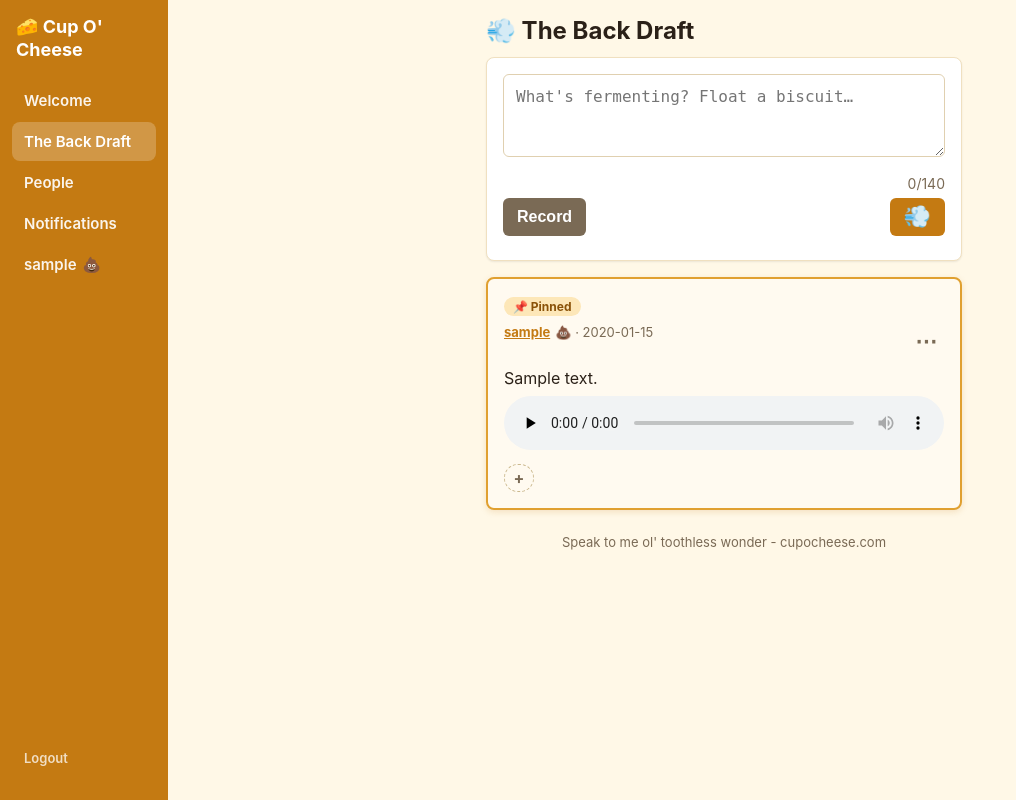
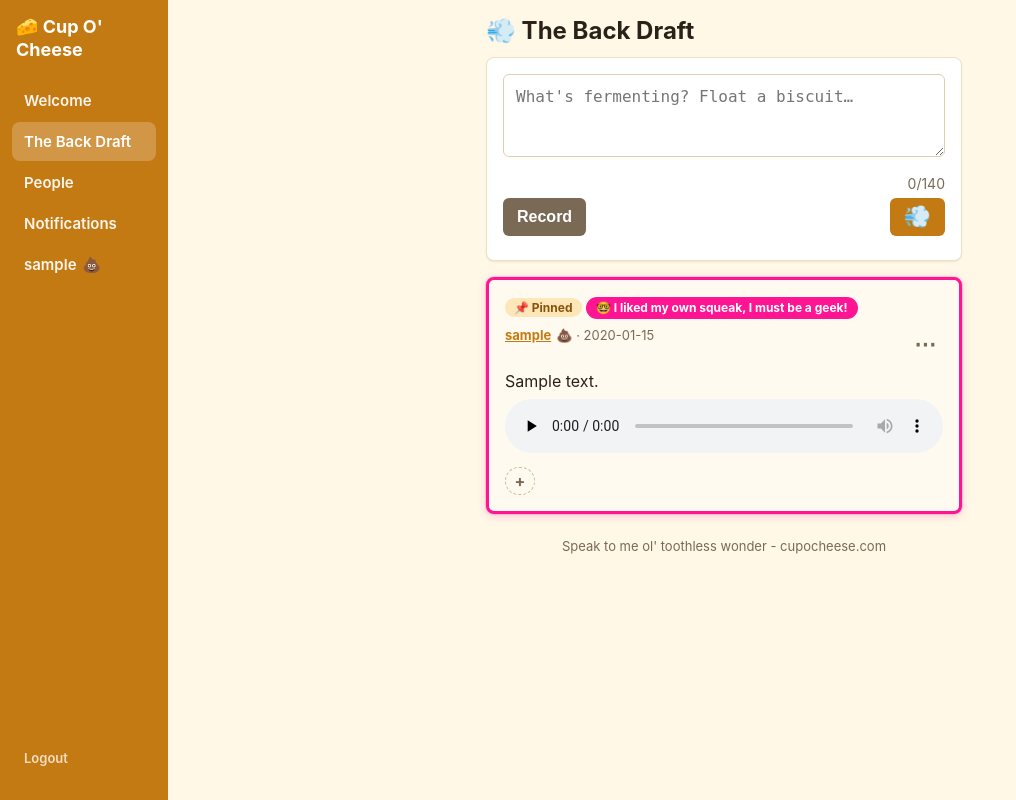
Before and after one commit to jason85alexander-arch/cupocheese, a Flask app: page / in a window 1280 px wide. Shown: the whole page, without its empty margins (0-1016 px from the left). Run offline with Flask 3, Linux system fonts and the light colour scheme; the visitor is signed in with stand-in values (Sample User, id 1); tables that the repository leaves empty hold one stand-in row (values such as "Sample post"); data that the repository does not hold is empty.

Commit message:
Cheek Squeak ignores self-reactions; permanent hot pink geek mark on self-reacted posts

```diff
--- a/app.py
+++ b/app.py
@@ -145,6 +145,8 @@ def init_db():
             db.execute("ALTER TABLE posts ADD COLUMN audio_path TEXT")
         if "pinned_at" not in post_cols:
             db.execute("ALTER TABLE posts ADD COLUMN pinned_at TEXT")
+        if "self_reacted_at" not in post_cols:
+            db.execute("ALTER TABLE posts ADD COLUMN self_reacted_at TEXT")
         # Profile fields (avatar + self-selected top 3 posts)
         cols = {row["name"] for row in db.execute("PRAGMA table_info(users)").fetchall()}
         for col, typ in (
@@ -182,6 +184,10 @@ def init_db():
         db.execute(
             "CREATE INDEX IF NOT EXISTS idx_board_posts_board ON board_posts (board_user_id, created_at)"
         )
+        bp_cols = {row["name"] for row in db.execute("PRAGMA table_info(board_posts)").fetchall()}
+        if "self_reacted_at" not in bp_cols:
+            # Permanent "geek" mark: set on the author's first reaction to their own post, never cleared.
+            db.execute("ALTER TABLE board_posts ADD COLUMN self_reacted_at TEXT")
         # Emoji reactions (no comments) on feed posts and Cheese Board posts.
         db.execute("""
             CREATE TABLE IF NOT EXISTS reactions (
@@ -359,12 +365,13 @@ def week_bounds(now_utc=None, weeks_back=0):
 
 
 def top_post_between(db, start_utc, end_utc):
-    """Feed post created in [start, end) with most reactions; ties -> most distinct reactors, then earliest."""
+    """Feed post created in [start, end) with most reactions from people other than its author;
+    ties -> most distinct (non-author) reactors, then earliest. Self-reactions never count."""
     return db.execute(
         """
         SELECT p.id, p.user_id, p.created_at, COUNT(r.id) AS n, COUNT(DISTINCT r.user_id) AS d
         FROM posts p
-        JOIN reactions r ON r.target_type = 'post' AND r.target_id = p.id
+        JOIN reactions r ON r.target_type = 'post' AND r.target_id = p.id AND r.user_id != p.user_id
         WHERE p.created_at >= ? AND p.created_at < ?
         GROUP BY p.id
         HAVING COUNT(r.id) >= 1
@@ -460,6 +467,11 @@ def toggle_reaction(kind, target_id):
             owner = db.execute(f"SELECT {owner_col} AS uid FROM {table} WHERE id = ?", (target_id,)).fetchone()
             if owner:
                 notify(db, owner["uid"], viewer["id"], "reaction", kind, target_id, emoji)
+                if owner["uid"] == viewer["id"]:
+                    db.execute(
+                        f"UPDATE {table} SET self_reacted_at = ? WHERE id = ? AND self_reacted_at IS NULL",
+                        (_now_utc().isoformat(), target_id),
+                    )
     else:
         # Un-react: drop the matching unread notification.
         db.execute(
@@ -471,7 +483,9 @@ def toggle_reaction(kind, target_id):
     if _wants_json():
         rx = load_reactions(db, kind, [target_id], viewer["id"])[target_id]
         bar = get_template_attribute("_reactions.html", "reaction_bar")
-        return jsonify({"ok": True, "on": on, "html": str(bar(kind, target_id, rx))})
+        mark = db.execute(f"SELECT self_reacted_at FROM {table} WHERE id = ?", (target_id,)).fetchone()
+        return jsonify({"ok": True, "on": on, "html": str(bar(kind, target_id, rx)),
+                        "self_reacted": bool(mark and mark["self_reacted_at"])})
     anchor = ("#post-%d" if kind == "post" else "#bp-%d") % target_id
     return redirect(back.split("#")[0] + anchor)
 
@@ -483,7 +497,8 @@ def _cheek_squeak_context(db, viewer):
     out = {"label": _week_label(week_start), "winner": None, "leader": None}
     if award:
         row = db.execute(
-            "SELECT p.id, p.user_id, p.content, p.audio_path, p.created_at, COALESCE(u.username, 'unknown') AS username "
+            "SELECT p.id, p.user_id, p.content, p.audio_path, p.created_at, p.self_reacted_at, "
+            "COALESCE(u.username, 'unknown') AS username "
             "FROM posts p LEFT JOIN users u ON u.id = p.user_id WHERE p.id = ?",
             (award["post_id"],),
         ).fetchone()
@@ -578,7 +593,7 @@ def index():
     db = get_db()
     base_sql = """
         SELECT posts.id, posts.user_id, posts.content, posts.created_at, posts.audio_path,
-               posts.pinned_at, COALESCE(users.username, 'unknown') AS username
+               posts.pinned_at, posts.self_reacted_at, COALESCE(users.username, 'unknown') AS username
         FROM posts
         LEFT JOIN users ON posts.user_id = users.id
     """
@@ -600,6 +615,7 @@ def index():
             "audio_path": row["audio_path"],
             "username": row["username"],
             "pinned": bool(row["pinned_at"]),
+            "self_reacted": bool(row["self_reacted_at"]),
             "can_pin": can_pin_post(viewer, row["user_id"], viewer_admin),
             "can_manage": can_manage_post(viewer, row["user_id"]),
         })
@@ -914,7 +930,7 @@ def _load_top_posts(db, user_row):
         if not pid:
             continue
         post = db.execute(
-            "SELECT id, content, created_at, audio_path, pinned_at FROM posts WHERE id = ? AND user_id = ?",
+            "SELECT id, content, created_at, audio_path, pinned_at, self_reacted_at FROM posts WHERE id = ? AND user_id = ?",
             (pid, user_row["id"]),
         ).fetchone()
         if post:
@@ -953,6 +969,7 @@ def user_profile(username):
             "audio_path": post["audio_path"],
             "can_manage": is_owner or viewer_admin,
             "pinned": bool(post["pinned_at"]),
+            "self_reacted": bool(post["self_reacted_at"]),
             "can_pin": can_pin_post(viewer, profile["id"], viewer_admin),
         })
     board = _load_board(db, profile["id"], viewer)
@@ -1025,7 +1042,7 @@ def _save_audio_upload(clip, prefix="bd_"):
 def _load_board(db, board_user_id, viewer):
     rows = db.execute(
         """
-        SELECT b.id, b.board_user_id, b.author_id, b.body, b.audio_path, b.created_at,
+        SELECT b.id, b.board_user_id, b.author_id, b.body, b.audio_path, b.created_at, b.self_reacted_at,
                u.username AS author_username, u.avatar_path AS author_avatar
         FROM board_posts b
         LEFT JOIN users u ON u.id = b.author_id
@@ -1043,6 +1060,7 @@ def _load_board(db, board_user_id, viewer):
             "created_at": r["created_at"] or "",
             "author_username": r["author_username"],
             "author_avatar": r["author_avatar"],
+            "self_reacted": bool(r["self_reacted_at"]),
             "can_delete": can_delete_board_post(viewer, r),
         }
         for r in rows
--- a/templates/_reactions.html
+++ b/templates/_reactions.html
@@ -13,3 +13,7 @@
   </details>
 </form>
 {%- endmacro %}
+
+{% macro geek_badge(marked) -%}
+{% if marked %}<div class="geek-badge"><span aria-hidden="true">🤓</span> I liked my own squeak, I must be a geek!</div>{% endif %}
+{%- endmacro %}
--- a/templates/base.html
+++ b/templates/base.html
@@ -145,6 +145,12 @@
         .welcome-cta { display: block; text-align: center; background: #c47a12; color: #fff !important; font-size: 19px; font-weight: 700;
                        padding: 16px 20px; border-radius: 10px; text-decoration: none; margin: 8px 0 24px; min-height: 24px; }
         .welcome-cta:hover { background: #a9680f; }
+        /* Self-reaction shame: permanent hot pink outline (wins over pinned/squeak amber border) */
+        .self-reacted, .card.self-reacted, .card.post-pinned.self-reacted, .card.squeak-card.self-reacted {
+            border: 3px solid #ff1493 !important; box-shadow: 0 0 0 1px rgba(255,20,147,.15), 0 2px 8px rgba(255,20,147,.22); }
+        .top-fart.self-reacted, .board-item.self-reacted { border-radius: 12px; padding: 10px; margin: 6px 0; }
+        .geek-badge { display: inline-block; font-size: 12px; font-weight: 700; color: #fff; background: #ff1493;
+                      border-radius: 999px; padding: 3px 10px; margin: 0 0 8px; line-height: 1.35; }
         .notif-badge { display: inline-block; min-width: 18px; padding: 1px 6px; border-radius: 999px; background: #d93025; color: #fff;
                        font-size: 11px; font-weight: 700; line-height: 16px; text-align: center; vertical-align: 1px; box-sizing: border-box; }
         .nav-ico { position: relative; }
@@ -373,6 +379,18 @@
       .then(function (r) { if (r.status === 401) { window.location.href = "/login"; throw 0; } return r.json(); })
       .then(function (d) {
         if (!d || !d.ok) throw 0;
+        if (d.self_reacted) {
+          var key = form.action.match(/\/react\/(post|board)\/(\d+)/);
+          if (key) document.querySelectorAll('[data-geek="' + key[1] + ':' + key[2] + '"]').forEach(function (el) {
+            el.classList.add("self-reacted");
+            if (el.querySelector(".geek-badge")) return;
+            var b = document.createElement("div");
+            b.className = "geek-badge";
+            b.innerHTML = '<span aria-hidden="true">🤓</span> I liked my own squeak, I must be a geek!';
+            var anchor = el.querySelector(".post-card-head, .squeak-meta");
+            if (anchor) anchor.parentNode.insertBefore(b, anchor); else el.insertBefore(b, el.firstChild);
+          });
+        }
         var tmp = document.createElement("div");
         tmp.innerHTML = d.html;
         var fresh = tmp.firstElementChild;
--- a/templates/feed.html
+++ b/templates/feed.html
@@ -1,13 +1,14 @@
 {% extends "base.html" %}
 {% block title %}The Back Draft - Cup O' Cheese{% endblock %}
 {% block content %}
-{% from "_reactions.html" import reaction_bar %}
+{% from "_reactions.html" import reaction_bar, geek_badge %}
 <h1 class="profile-name feed-heading">💨 The Back Draft</h1>
 {% if squeak %}
-<div class="card squeak-card" id="cheek-squeak">
+<div class="card squeak-card{% if squeak.winner and squeak.winner.self_reacted_at %} self-reacted{% endif %}" id="cheek-squeak"{% if squeak.winner %} data-geek="post:{{ squeak.winner.id }}"{% endif %}>
     <div class="squeak-title">🏆 Cheek Squeak O' the Week <span class="squeak-week">{{ squeak.label }}</span></div>
     {% if squeak.winner %}
     {% set w = squeak.winner %}
+    {{ geek_badge(w.self_reacted_at) }}
     <div class="post-meta squeak-meta">
         {% if w.username != 'unknown' %}<strong><a href="{{ url_for('user_profile', username=w.username) }}">{{ w.username }}</a>{{ admin_badge(w.username) }}</strong>{% else %}<strong>{{ w.username }}</strong>{% endif %}
         · {{ w.reaction_count }} reaction{{ '' if w.reaction_count == 1 else 's' }}
@@ -39,8 +40,9 @@
 </div>
 
 {% for post in posts %}
-<div class="card{% if post.pinned %} post-pinned{% endif %}" id="post-{{ post.id }}">
+<div class="card{% if post.pinned %} post-pinned{% endif %}{% if post.self_reacted %} self-reacted{% endif %}" id="post-{{ post.id }}" data-geek="post:{{ post.id }}">
     {% if post.pinned %}<div class="pin-label">📌 Pinned</div>{% endif %}
+    {{ geek_badge(post.self_reacted) }}
     <div class="post-card-head">
         <div class="post-meta">
             {% if post.username and post.username != 'unknown' %}
```
Also changed, not shown: templates/profile.html (+5 -3 lines).
